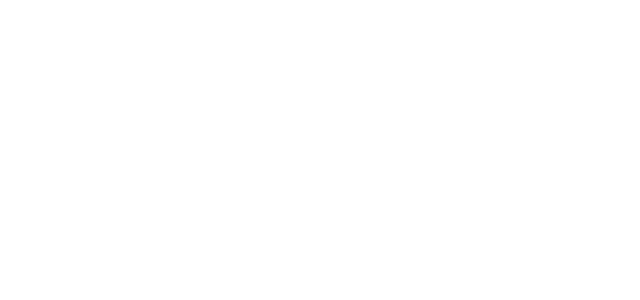
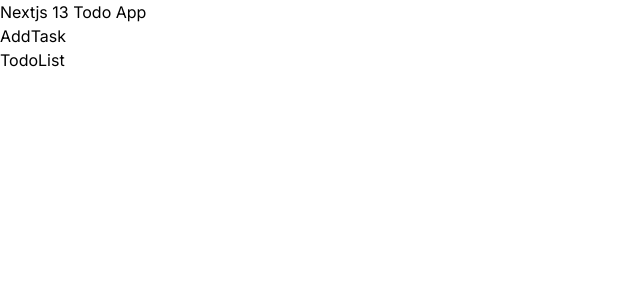
Before and after one commit to JamesCroissant/nextjs-todo, a Next.js app in the folder nextjs-todo/: page / in a window 1280 px wide. Shown: the top 300 px of the page, without its empty margins (0-640 px from the left). Built offline with nearby package versions, Linux system fonts and the light colour scheme.

Commit message:
add AddTask.tsx and TodoList.tsx

```diff
--- /dev/null
+++ b/nextjs-todo/app/components/AddTask.tsx
@@ -0,0 +1,9 @@
+import React from 'react'
+
+const AddTask = () => {
+  return (
+    <div>AddTask</div>
+  )
+}
+
+export default AddTask
--- /dev/null
+++ b/nextjs-todo/app/components/TodoList.tsx
@@ -0,0 +1,9 @@
+import React from 'react'
+
+const TodoList = () => {
+  return (
+    <div>TodoList</div>
+  )
+}
+
+export default TodoList
--- a/nextjs-todo/app/page.tsx
+++ b/nextjs-todo/app/page.tsx
@@ -1,9 +1,17 @@
 import Image from 'next/image'
+import AddTask from './components/AddTask';
+import TodoList from './components/TodoList';
 
 export default function Home() {
   return (
-    <div>
-
-    </div>
+    <main>
+      <h1>Nextjs 13 Todo App</h1>
+      <div>
+        <div>
+          <AddTask />
+          <TodoList />
+        </div>
+      </div>
+    </main>
   );
 }
```
